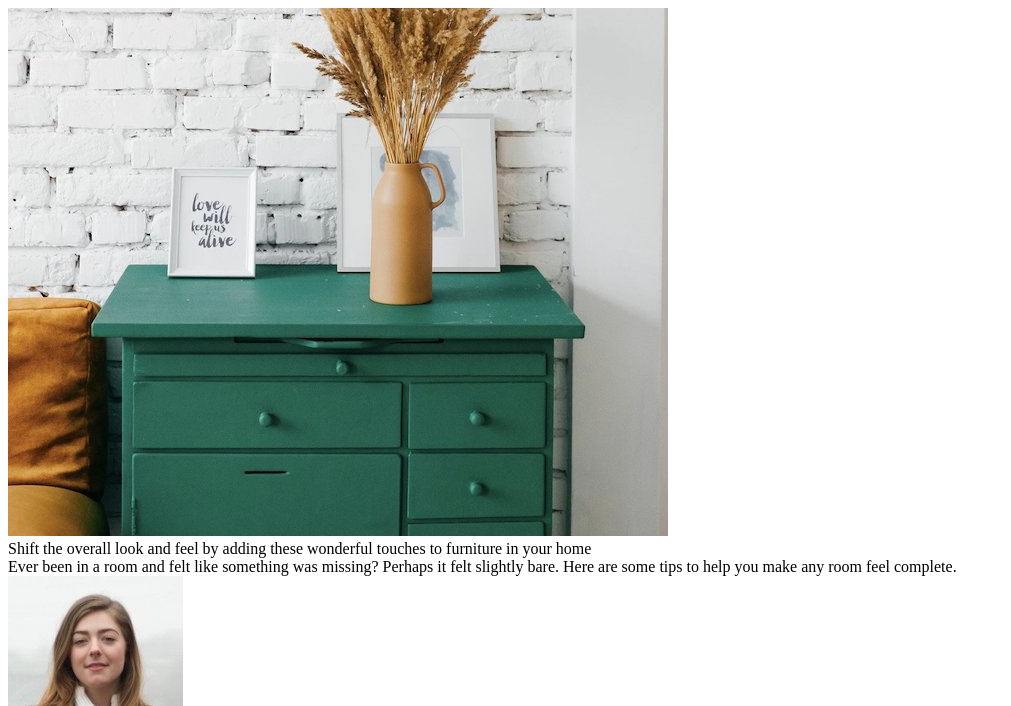
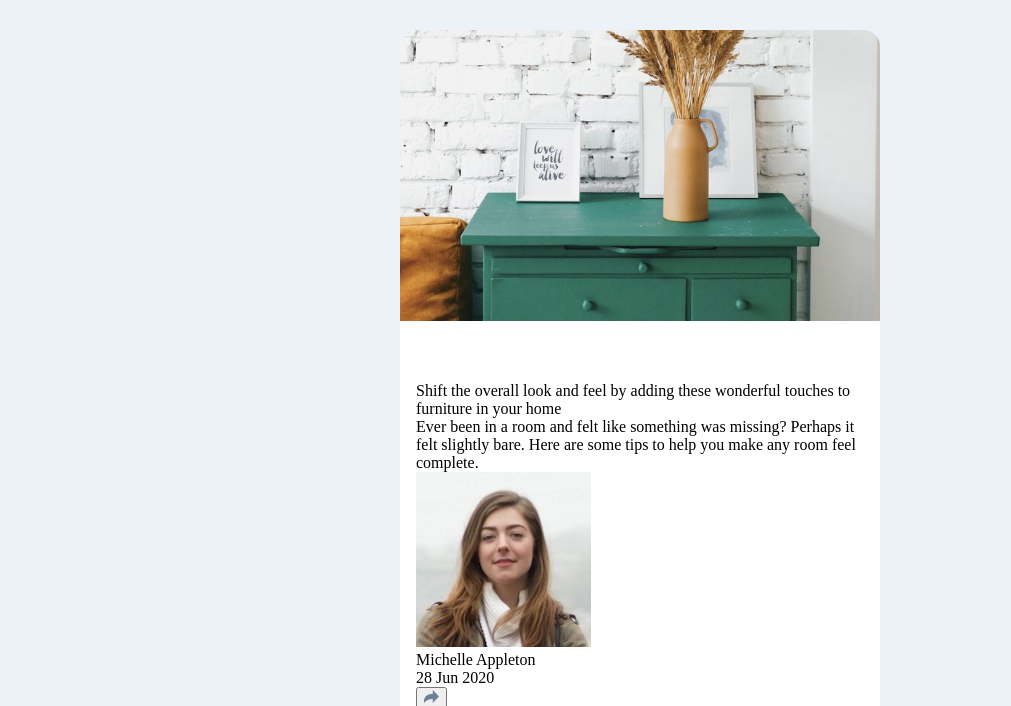
Before and after one commit to rainof/article-preview-component-project, a website: page index.html in a window 1280 px wide. Shown: the top 706 px of the page, without its empty margins (0-1011 px from the left). Drawn offline with Linux system fonts and the light colour scheme.

Commit message:
style: adjust positioning and appearance of main image

```diff
--- a/index.html
+++ b/index.html
@@ -10,63 +10,69 @@
       href="./images/favicon-32x32.png"
     />
     <link rel="stylesheet" href="src/styles.css" />
+    <link rel="preconnect" href="https://fonts.googleapis.com" />
+    <link rel="preconnect" href="https://fonts.gstatic.com" crossorigin />
+    <link
+      href="https://fonts.googleapis.com/css2?family=Manrope:wght@500;700&display=swap"
+      rel="stylesheet"
+    />
     <script defer src="src/scripts.js"></script>
     <title>Frontend Mentor | Article preview component</title>
   </head>
 
   <body id="root">
-    <div class="card-container">
-      <img src="./images/drawers.jpg" alt="Drawers" class="card-image" />
-      <div class="card-content">
-        <div class="card-title">
+    <div class="card_container">
+      <img src="./images/drawers.jpg" alt="Drawers" class="card_image" />
+      <div class="card_content">
+        <div class="card_title">
           Shift the overall look and feel by adding these wonderful touches to
           furniture in your home
         </div>
-        <div class="card-description">
+        <div class="card_description">
           Ever been in a room and felt like something was missing? Perhaps it
           felt slightly bare. Here are some tips to help you make any room feel
           complete.
         </div>
-        <div class="card-footer">
-          <div class="card-author">
+        <div class="card_footer">
+          <div class="card_author">
             <img
               src="./images/avatar-michelle.jpg"
               alt="Michelle"
-              class="author-image"
+              class="author_image"
             />
-            <div class="author-info">
-              <div class="author-name">Michelle Appleton</div>
-              <div class="author-date">28 Jun 2020</div>
+            <div class="author_info">
+              <div class="author_name">Michelle Appleton</div>
+              <div class="author_date">28 Jun 2020</div>
             </div>
           </div>
-          <div class="card-share">
-            <button id="share-button">
+          <div class="card_share">
+            <button id="share_button">
               <img
                 src="./images/icon-share.svg"
                 alt="Share"
-                class="share-icon"
+                class="share_icon"
               />
             </button>
-            <div class="share-dropdown">
-              <button class="share-dropdown-item">
+            <div class="share_dropdown">
+              <button class="share_dropdown_item">
                 <img
                   src="./images/icon-facebook.svg"
                   alt="Facebook"
-                  class="share-dropdown-icon"
+                  class="share_dropdown_icon"
                 />
               </button>
-              <button class="share-dropdown-item">
+              <button class="share_dropdown_item">
                 <img
                   src="./images/icon-twitter.svg"
                   alt="Twitter"
-                  class="share-dropdown-icon"
+                  class="share_dropdown_icon"
                 />
               </button>
-              <button class="share-dropdown-item">
+              <button class="share_dropdown_item">
                 <img
                   src="./images/icon-pinterest.svg"
                   alt="Pinterest"
-                  class="share-dropdown-icon"
+                  class="share_dropdown_icon"
                 />
               </button>
             </div>
--- a/src/styles.css
+++ b/src/styles.css
@@ -1,3 +1,45 @@
+:root {
+    --very-dark-grayish-blue: hsl(217,19%,35%);
+    --desaturated-dark-blue: hsl(214, 17%, 51%);
+    --grayish-blue: hsl(212, 23%, 69%);
+    --light-grayish-blue: hsl(210, 46%, 95%);
+    --white: hsl(0, 0%, 100%);
+}
+
 #root {
+    background-color: var(--light-grayish-blue);
+    display: flex;
+    justify-content: center;
+    align-items: center;
+    height: 100vh;
+}
+
+.card_container {
+    display: flex;
+    flex-direction: column;
+    border-radius: 1rem;
+    background-color: var(--white);
+    width: 30rem;
+    height: auto;
+    overflow: hidden;
+}
+
+.card_image {
+    width: 100%;
+    height: 50%;
+    border-radius: 1rem 1rem 0 0;
+    object-fit: cover;
+    object-position: center;
+    transform: translateY(-1.5rem);
+    clip-path: inset(0 0 18% 0);
+    filter: drop-shadow(0 4px 6px rgba(255, 255, 255, 0.9)) brightness(1.1) contrast(0.9);
+}
+
+.card_content {
+    padding: 1rem;
     background-color: hsl(210, 46, 95);
+    border-radius: 0.5rem;
+    margin-top: -1rem;
+    box-shadow: none;
+    transform: translateY(-2rem);
 }
```
